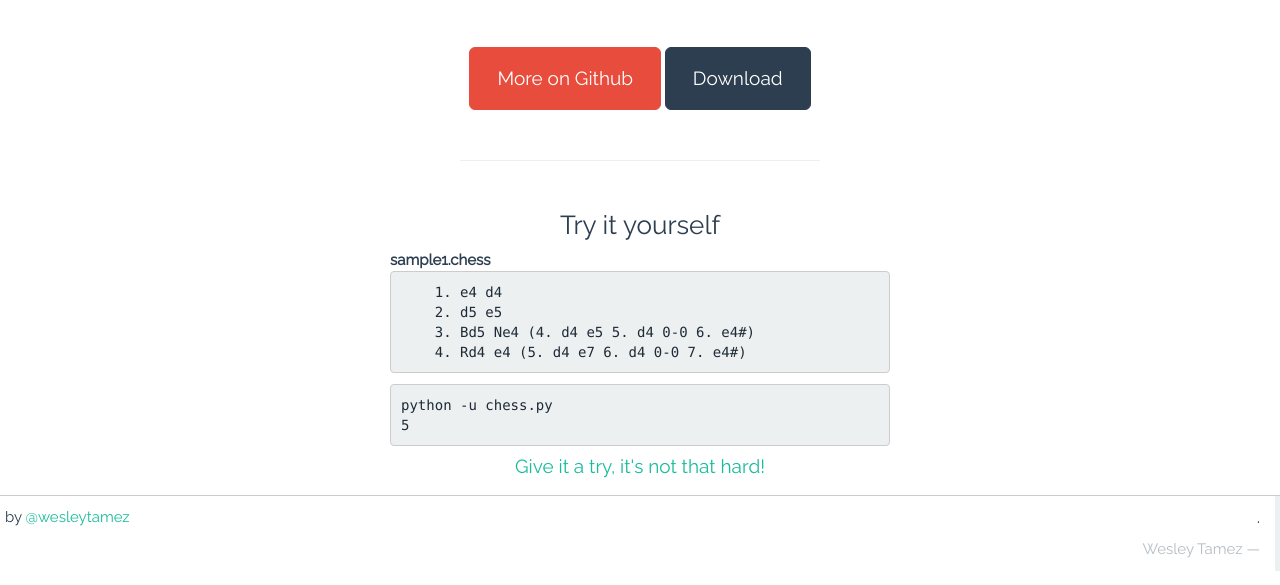
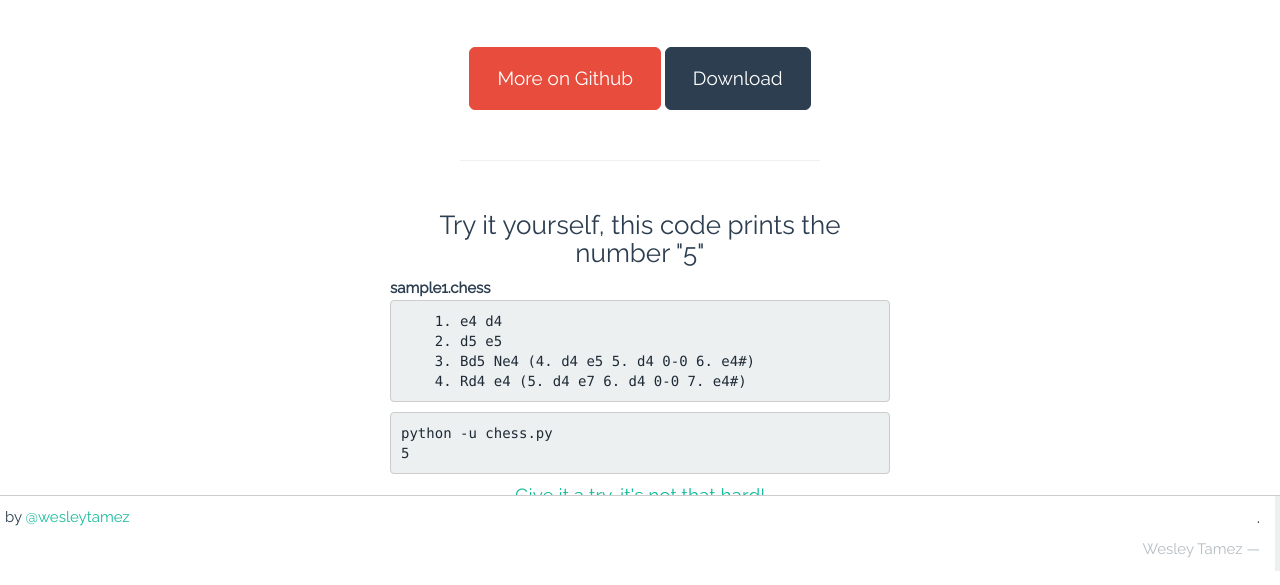
Before and after one commit to wesleytamez/wesleytamez.github.io, a plain HTML site: page index.html in a window 1280 px wide. Shown: the part 208-793 px from the top of the page. Drawn offline with Linux system fonts and the light colour scheme.

Commit message:
Update index.html

```diff
--- a/index.html
+++ b/index.html
@@ -1,6 +1,6 @@
 <!DOCTYPE html><!--[if lt IE 7]>      <html class="no-js lt-ie9 lt-ie8 lt-ie7"> <![endif]--><!--[if IE 7]>         <html class="no-js lt-ie9 lt-ie8"> <![endif]--><!--[if IE 8]>         <html class="no-js lt-ie9"> <![endif]--><!--[if gt IE 8]><!--><html class=no-js><!--<![endif]--><head><meta charset=utf-8><title>ChessCode</title><meta name=description content=""><meta name=viewport content="width=device-width"><link rel="shortcut icon" href=d8500ddf.favicon.ico><!-- Place favicon.ico and apple-touch-icon.png in the root directory --><link rel=stylesheet href=styles/1d7769e0.vendor.css><link rel=stylesheet href=styles/292afb59.main.css><link href='http://fonts.googleapis.com/css?family=Orbitron' rel='stylesheet' type='text/css'><link href='http://fonts.googleapis.com/css?family=Raleway' rel='stylesheet' type='text/css'><body><!--[if lt IE 10]>
     <p class="browsehappy">You are using an <strong>outdated</strong> browser. Please <a href="http://browsehappy.com/">upgrade your browser</a> to improve your experience.</p>
-<![endif]--><div class=container><h1>ChessCode</h1><p class="lead slogan">An esoteric programming language based on Chess notation.</p><div class=buttons><a href=https://github.com/wesleytamez/ChessCode type=button class="btn btn-lg btn-danger">More on Github</a> <a href="https://github.com/wesleytamez/ChessCode" type=button class="btn btn-primary btn-lg">Download</a></div><hr><div class=example><h3>Try it yourself</h3><div class=left><strong>sample1.chess</strong></div><pre>
+<![endif]--><div class=container><h1>ChessCode</h1><p class="lead slogan">An esoteric programming language based on Chess notation.</p><div class=buttons><a href=https://github.com/wesleytamez/ChessCode type=button class="btn btn-lg btn-danger">More on Github</a> <a href="https://github.com/wesleytamez/ChessCode" type=button class="btn btn-primary btn-lg">Download</a></div><hr><div class=example><h3>Try it yourself, this code prints the number "5"</h3><div class=left><strong>sample1.chess</strong></div><pre>
     1. e4 d4
     2. d5 e5
     3. Bd5 Ne4 (4. d4 e5 5. d4 0-0 6. e4#)
```
